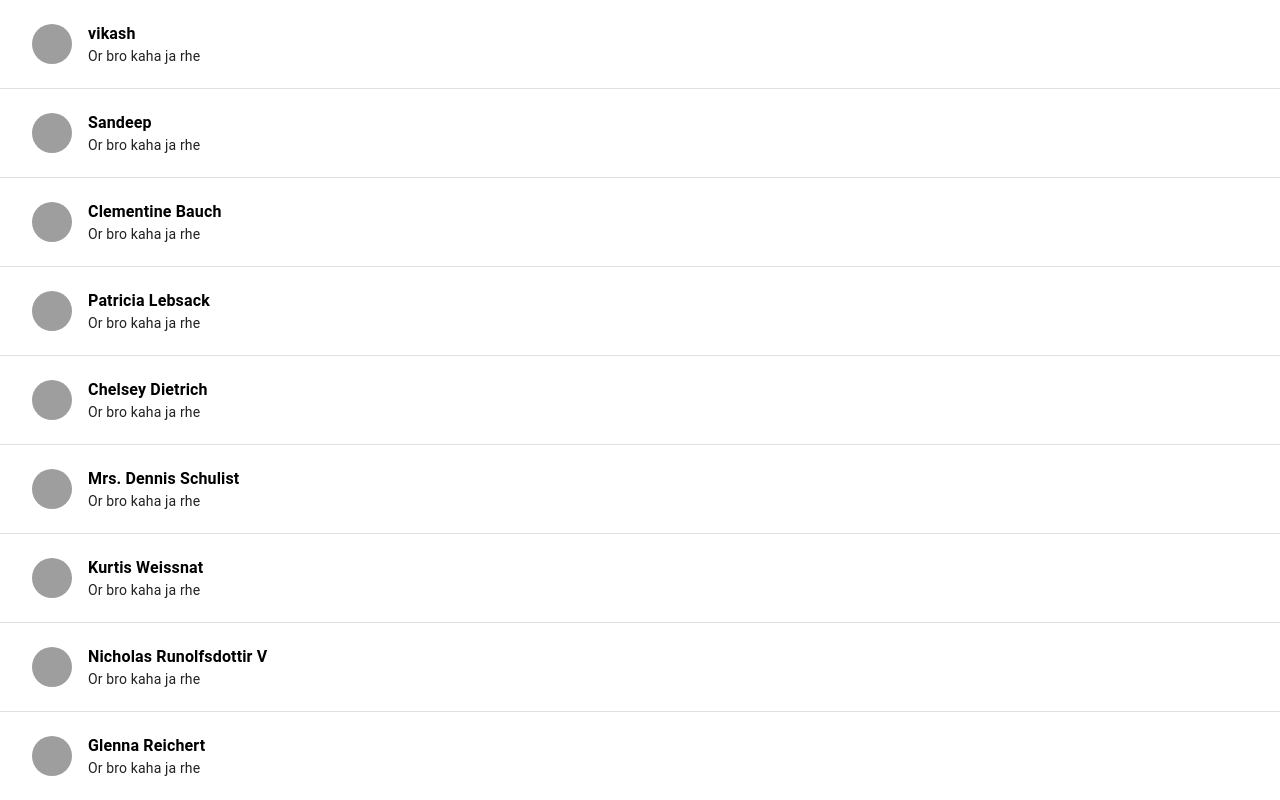
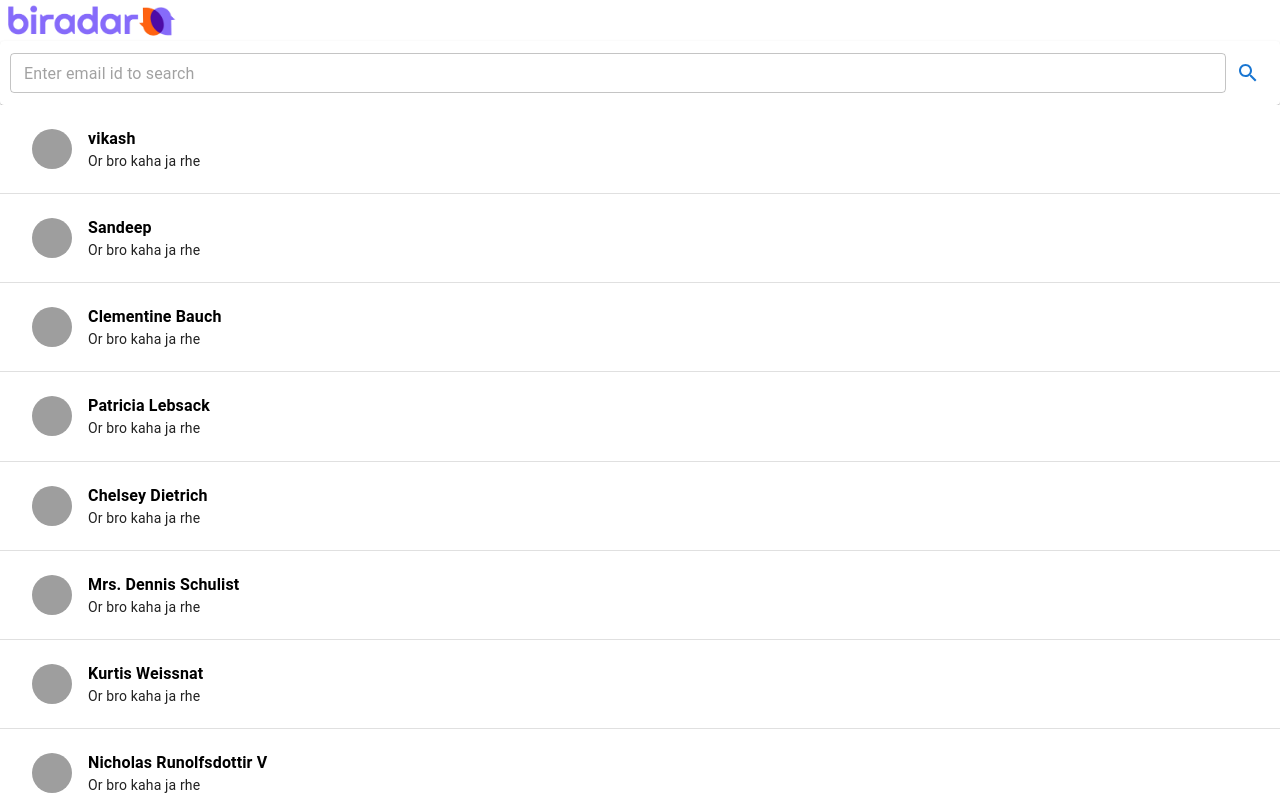
Before and after one commit to VikashAnandJha/BiradarDesktopChat, a Next.js app in the folder frontend/: page /chat in a window 1280 px wide. Shown: the top 800 px of the page. Built offline with nearby package versions, Linux system fonts and the light colour scheme; grey boxes are pictures that could not be loaded.

Commit message:
search field added

```diff
--- a/frontend/src/app/chat/page.js
+++ b/frontend/src/app/chat/page.js
@@ -1,18 +1,25 @@
 import ChatListComponent from "@/components/ChatUI/ChatListComponent";
+import SearchComponent from "@/components/ChatUI/SearchComponent";
+import Image from "next/image";
 import Link from "next/link";
 import React from "react";
 
 function ChatScreen({ params }) {
-  const style = {
-    py: 0,
-    width: "100%",
-    backgroundColor: "background.paper",
-    overflowY: "auto",
-    height: "100px",
-  };
+  const style = {};
   return (
-    <div sx={style} id="scrollbar2">
-      <ChatListComponent />
+    <div>
+      <Link href={"/chat"}>
+        <Image
+          src="/assets/logo_biradar.png"
+          alt="Logo"
+          width={180}
+          height={50}
+        />
+      </Link>
+      <section sx={style} id="scrollbar2">
+        <SearchComponent />
+        <ChatListComponent />
+      </section>
     </div>
   );
 }
--- /dev/null
+++ b/frontend/src/components/ChatUI/SearchComponent.js
@@ -0,0 +1,28 @@
+import * as React from "react";
+import Paper from "@mui/material/Paper";
+import InputBase from "@mui/material/InputBase";
+import Divider from "@mui/material/Divider";
+import IconButton from "@mui/material/IconButton";
+import MenuIcon from "@mui/icons-material/Menu";
+import SearchIcon from "@mui/icons-material/Search";
+import DirectionsIcon from "@mui/icons-material/Directions";
+import { TextField } from "@mui/material";
+
+export default function SearchComponent() {
+  return (
+    <Paper
+      sx={{ p: "10", display: "flex", alignItems: "center" }}
+      style={{ padding: 10 }}
+    >
+      <TextField
+        placeholder="Enter email id to search"
+        fullWidth
+        hiddenLabel
+        size="small"
+      />{" "}
+      <IconButton color="primary" sx={{ p: "10px" }} aria-label="directions">
+        <SearchIcon />
+      </IconButton>
+    </Paper>
+  );
+}
```
